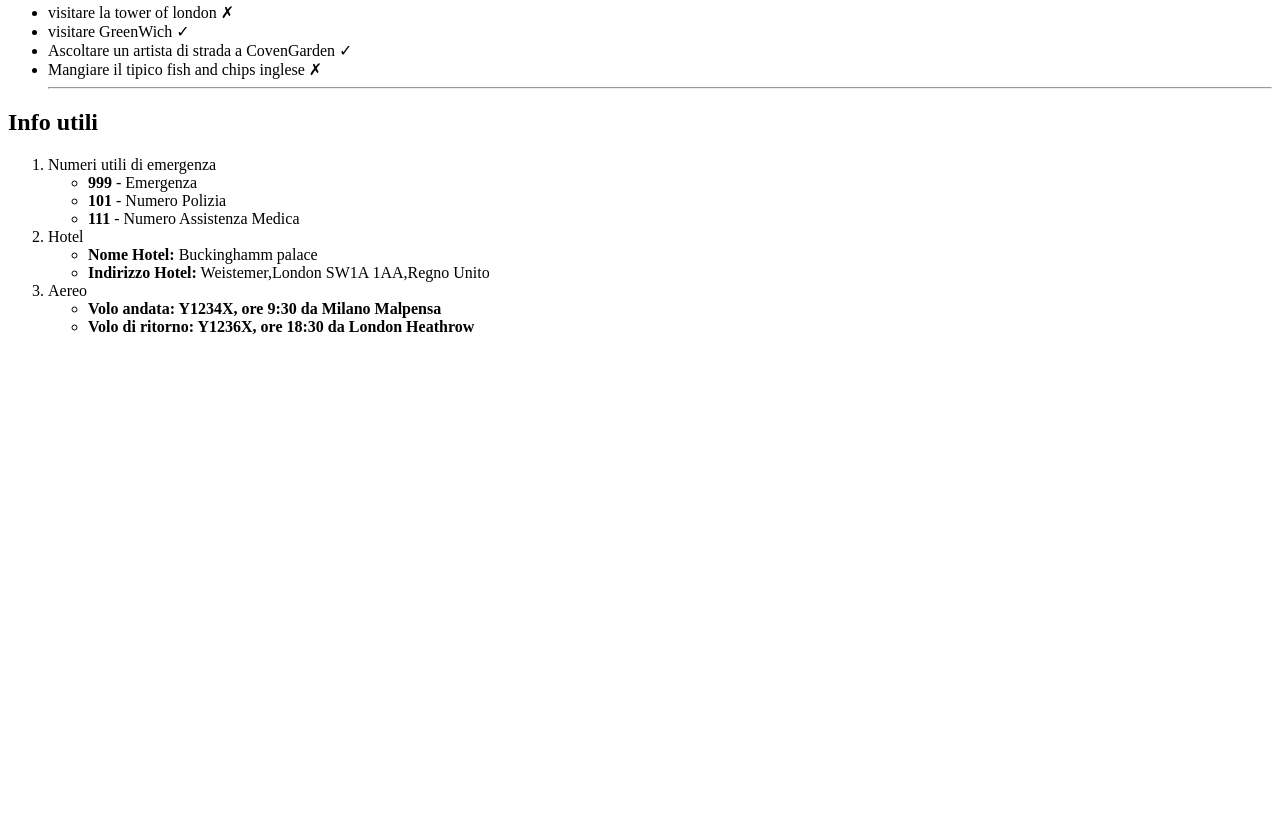
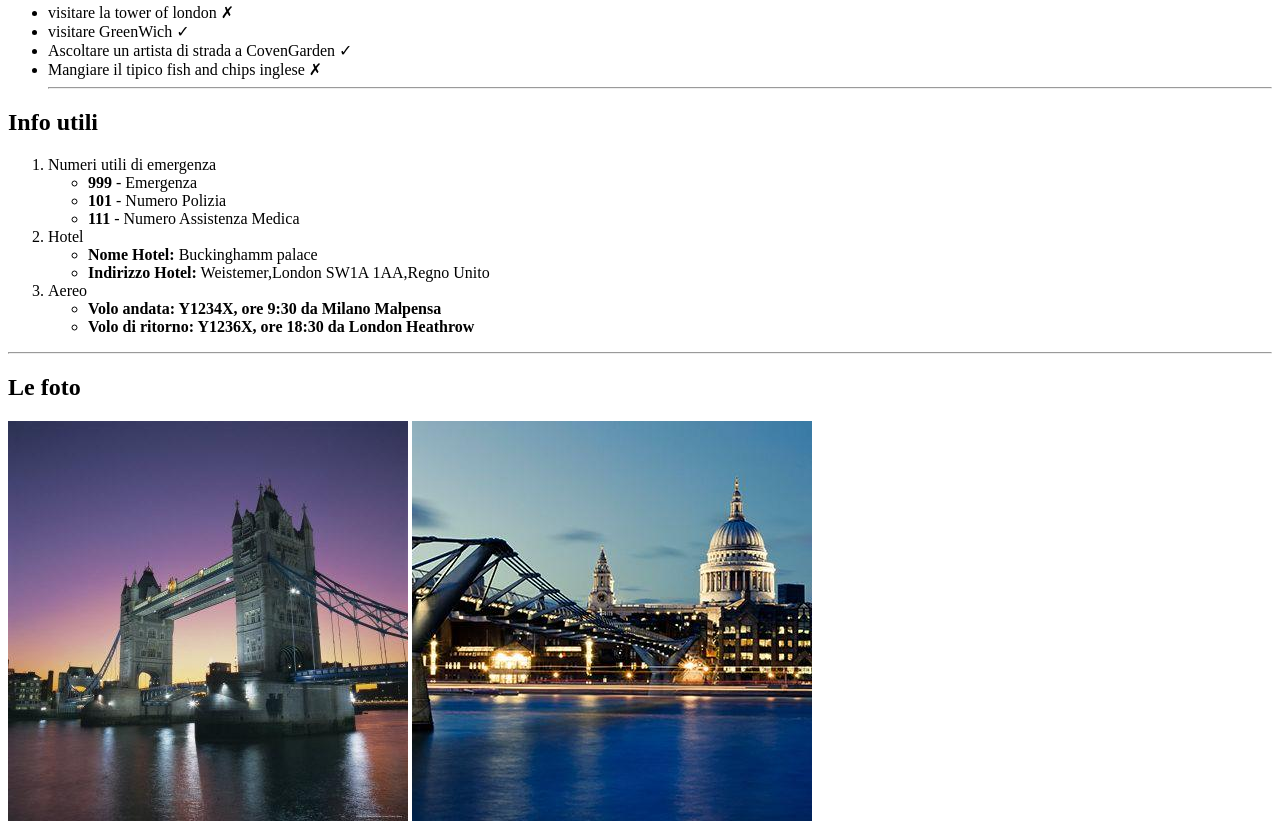
Before and after one commit to Fabio-Moschella/html-london-trip, a plain HTML site: page index.html in a window 1280 px wide. Shown: the part 933-1766 px from the top of the page. Before the commit the page ends 1285 px from the top, so only its background shows below. Drawn offline with Linux system fonts and the light colour scheme.

Commit message:
fine esercizio

```diff
--- a/index.html
+++ b/index.html
@@ -102,7 +102,17 @@
                     </ul>
                 </li>
            </ol>
+           <hr/>
         </div>
     </section>
+    <!--la parte finale del es.-->
+    <section>
+        <div>
+            <h2>Le foto</h2>
+            <img src="./images/evening-tower-bridge-and-river-thames-london_u-L-P2QVZJ0.jpg" alt="images/evening-tower-bridge-and-river-thames-london_u-L-P2QVZJ0.jpg">
+            <img src="./images/london-400x400-compressor_0.jpg" alt="images/london-400x400-compressor_0.jpg">
+        </div>
+    </section>
+
   </body>
 </html>
```
